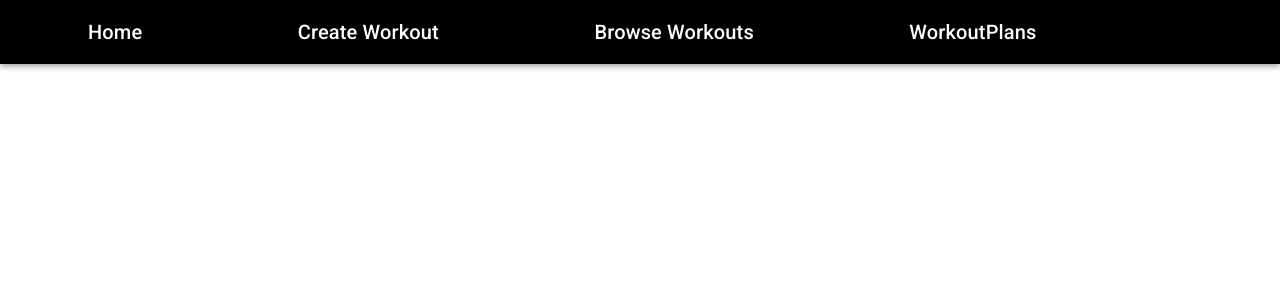
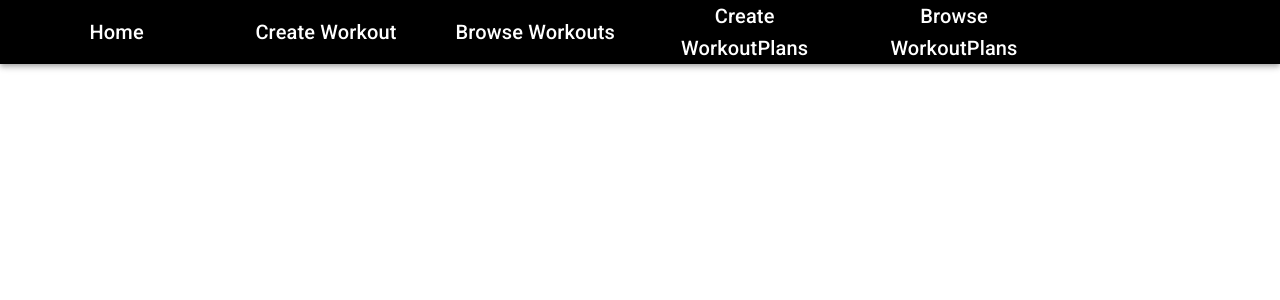
Before and after one commit to raphael39/Fitvid-Trackers, a React (Create React App) app in the folder client/: page /navbar in a window 1280 px wide. Shown: the top 300 px of the page. Built offline with nearby package versions, Linux system fonts and the light colour scheme.

Commit message:
style: navbar and logout button

```diff
--- a/client/src/components/Navigation/navBar.js
+++ b/client/src/components/Navigation/navBar.js
@@ -11,9 +11,11 @@ import FormControlLabel from '@material-ui/core/FormControlLabel';
 import FormGroup from '@material-ui/core/FormGroup';
 import MenuItem from '@material-ui/core/MenuItem';
 import Menu from '@material-ui/core/Menu';
-import {Link} from 'react-router-dom'
-import {Button} from '@material-ui/core'
+import { Link } from 'react-router-dom'
+import { Button } from '@material-ui/core'
 import TopBar from '../../components/TopBar/TopBar';
+import Grid from '@material-ui/core/Grid';
+
 
 // redux
 
@@ -44,28 +46,51 @@ export default function NavBar() {
   return (
 
 
-        <AppBar className={classes.root} position="static">
+    <AppBar className={classes.root} position="sticky">
       <Toolbar>
-            <Link  className={classes.title} to='/HomePage'>
+        <Grid container position="row" alignItems="center" justify="space-evenly" spacing={3}>
+
+          <Grid item align="center" xs={2} >
+            <Link className={classes.title} to='/HomePage'>
               <Typography variant="h6" className={classes.title}>
                 Home
               </Typography>
             </Link>
-            <Link  className={classes.title} to='/createWorkout'>
+          </Grid>
+
+          <Grid item align="center" xs={2}>
+            <Link className={classes.title} to='/createWorkout'>
               <Typography variant="h6" className={classes.title}>
                 Create Workout
               </Typography>
             </Link>
-            <Link  className={classes.title} to='/listOfWorkouts'>
+          </Grid>
+
+          <Grid item align="center" xs={2}>
+            <Link className={classes.title} to='/listOfWorkouts'>
               <Typography variant="h6" className={classes.title}>
                 Browse Workouts
               </Typography>
             </Link>
-            <Link  className={classes.title} to='/listOfworkoutplans'>
+          </Grid>
+
+          <Grid item align="center" xs={2}>
+            <Link className={classes.title} to='/CreateWorkoutPlan'>
               <Typography variant="h6" className={classes.title}>
-              WorkoutPlans
+                Create WorkoutPlans
                 </Typography>
             </Link>
+          </Grid>
+
+          <Grid item align="center" xs={2}>
+            <Link className={classes.title} to='/listOfworkoutplans'>
+              <Typography variant="h6" className={classes.title}>
+                Browse WorkoutPlans
+                </Typography>
+            </Link>
+          </Grid>
+
+          <Grid item align="center" xs={2} >
             {user && (
               <div>
                 <IconButton
@@ -96,6 +121,13 @@ export default function NavBar() {
                 </Menu>
               </div>
             )}
+          </Grid>
+
+
+
+
+
+        </Grid>
       </Toolbar>
     </AppBar>
 
@@ -107,8 +139,7 @@ export default function NavBar() {
   root: {
     flexGrow: 1,
     backgroundColor: 'black',
-      paddingLeft: "5%",
-      paddingRight: "5%"
+
   },
   menuButton: {
     marginRight: theme.spacing(2),
--- a/client/src/components/TopBar/TopBar.js
+++ b/client/src/components/TopBar/TopBar.js
@@ -3,8 +3,21 @@ import { useSelector, useDispatch } from "react-redux";
 import { useHistory } from 'react-router-dom';
 import { setUser } from '../../redux/actions/userActions';
 import { setSchedule } from '../../redux/actions/scheduleActions';
+import Button from '@material-ui/core/Button';
+import { makeStyles } from '@material-ui/core/styles';
+
+const useStyles = makeStyles((theme) => ({
+  button: {
+    '&:hover': {
+      backgroundColor: 'black',
+      color: "white"
+    }
+  }
+}));
 
 function TopBar () {
+
+  const classes = useStyles()
   const dispatch = useDispatch();
   const user = useSelector(state => state.currentUser);
   const history = useHistory();
@@ -18,7 +31,7 @@ function TopBar () {
   return (
     <div className="TopBar">
       {(user) ? <span>{user.firstName} {user.lastName} ({user.email}) </span> : null}
-      <button onClick={logOut}>Log out</button>
+      <Button className={classes.button} onClick={logOut}>Log out</Button>
     </div>
   )
 }
```
Lines whose indentation alone changed are shown as unchanged.
